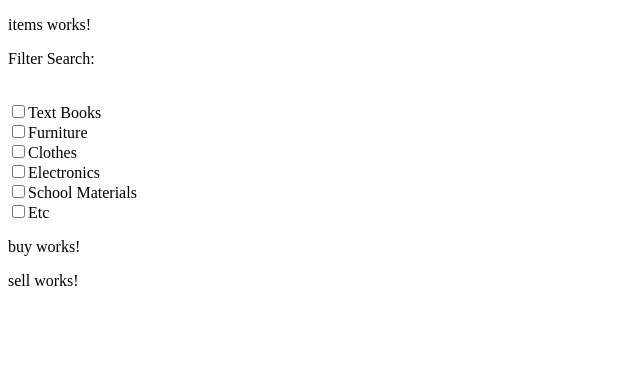
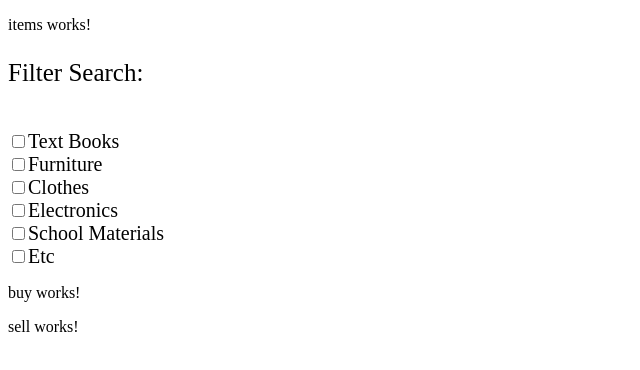
Before and after one commit to dillynewst/ndsu-marketplace, an Angular app in the folder ndsu-marketplace/: page / in a window 1280 px wide. Shown: the top 370 px of the page, without its empty margins (0-640 px from the left). Built offline with nearby package versions, Linux system fonts and the light colour scheme.

Commit message:
search CSS

```diff
--- a/ndsu-marketplace/src/app/search/search.component.css
+++ b/ndsu-marketplace/src/app/search/search.component.css
@@ -0,0 +1,7 @@
+.searchP {
+    font-size: 25px;
+  }
+
+.searchDiv {
+    font-size: 20px;
+  }
```
